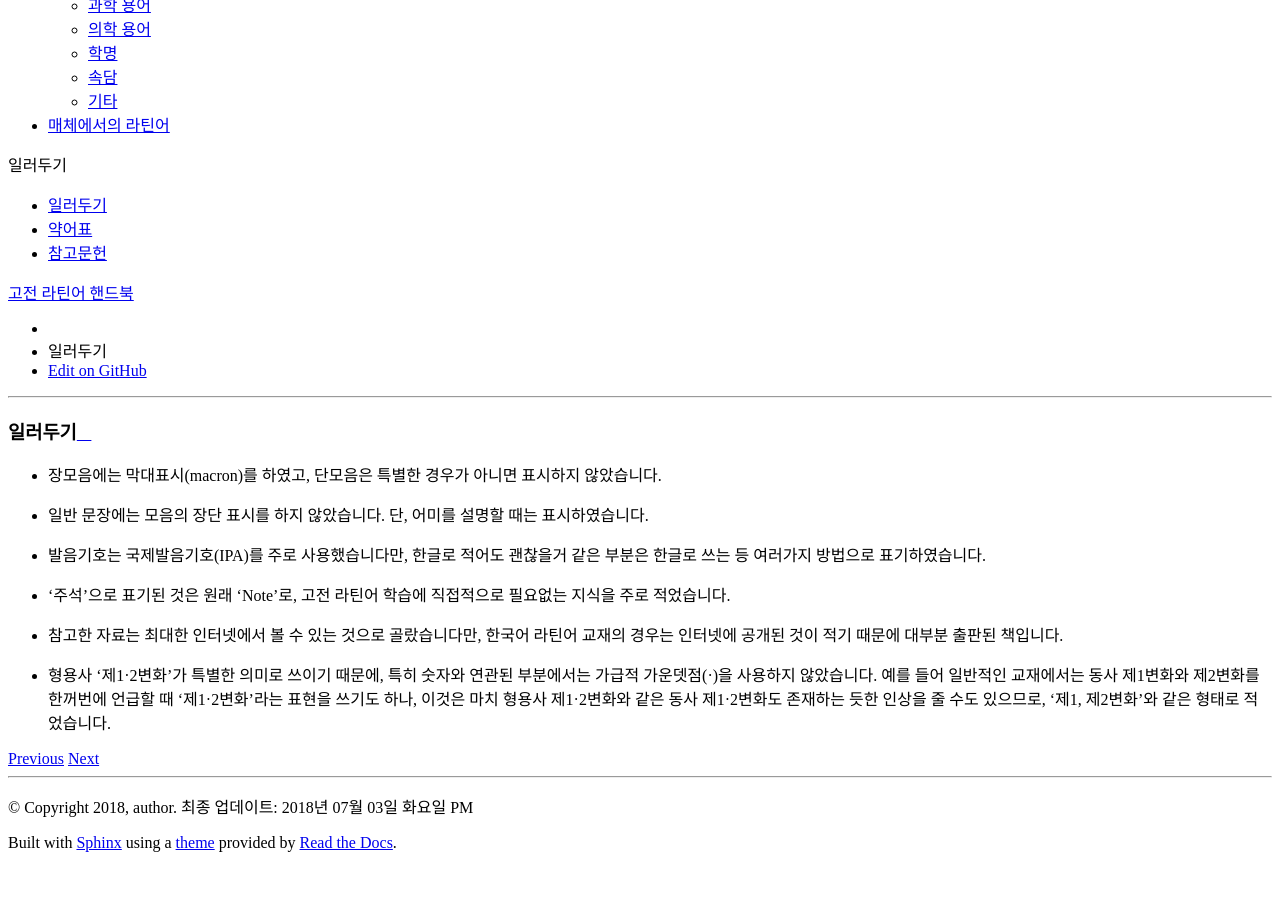
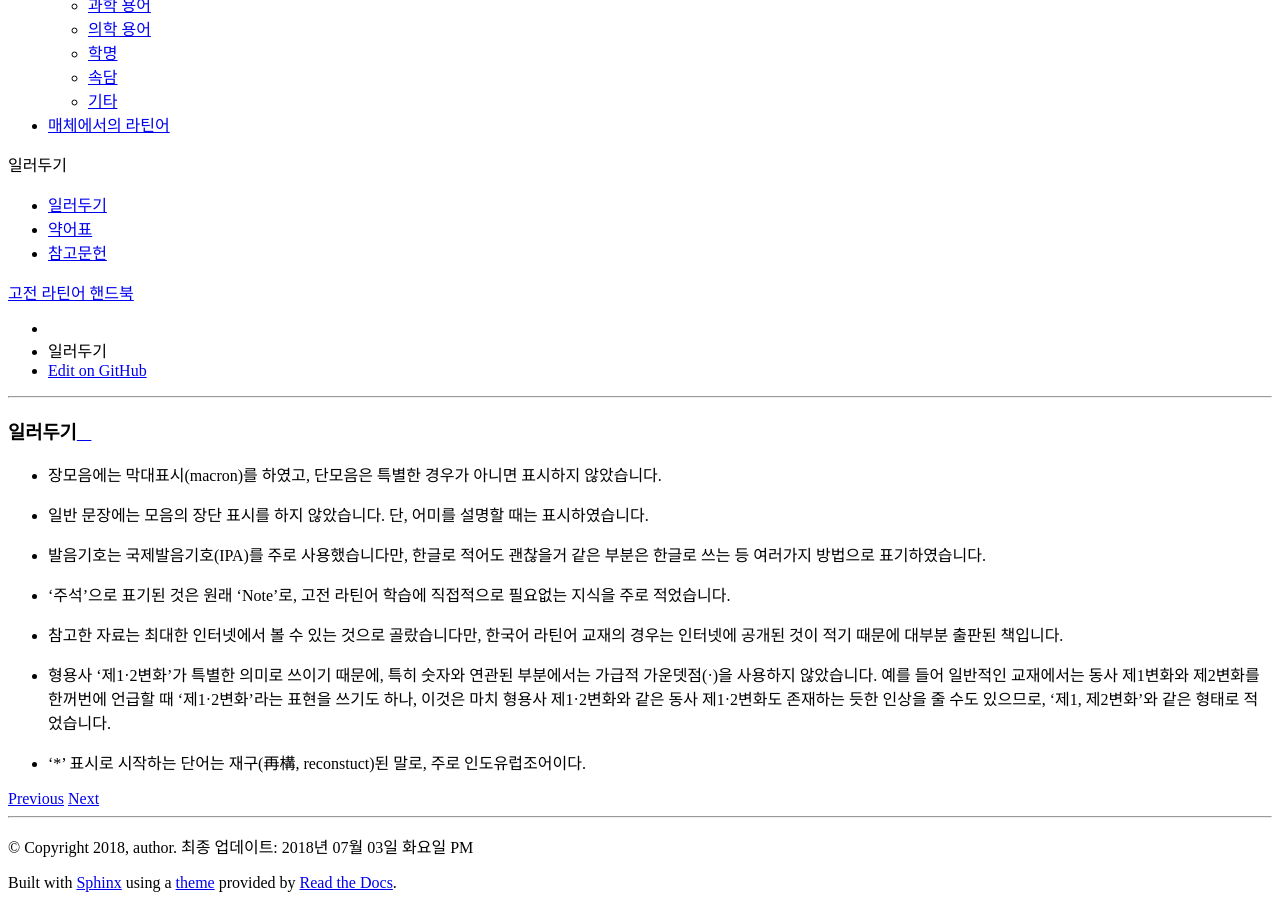
Before and after one commit to kabbala/grammatica_latina, a Sphinx documentation site: the page built from source/remark.rst, in a window 1280 px wide and 900 px high, scrolled down 9045 px. Built offline with Sphinx 7.4.7 and the Read the Docs theme 2.0.0, drawn with Linux system fonts in a browser that asks for light colours; before the commit the page ends 9905 px from its top, so only the background shows below that.

Commit message:
재구된 단어 표기

```diff
--- a/source/remark.rst
+++ b/source/remark.rst
@@ -7,3 +7,4 @@
 * ‘주석’으로 표기된 것은 원래 ‘Note’로, 고전 라틴어 학습에 직접적으로 필요없는 지식을 주로 적었습니다.
 * 참고한 자료는 최대한 인터넷에서 볼 수 있는 것으로 골랐습니다만, 한국어 라틴어 교재의 경우는 인터넷에 공개된 것이 적기 때문에 대부분 출판된 책입니다.
 * 형용사 ‘제1·2변화’가 특별한 의미로 쓰이기 때문에, 특히 숫자와 연관된 부분에서는 가급적 가운뎃점(·)을 사용하지 않았습니다. 예를 들어 일반적인 교재에서는 동사 제1변화와 제2변화를 한꺼번에 언급할 때 ‘제1·2변화’라는 표현을 쓰기도 하나, 이것은 마치 형용사 제1·2변화와 같은 동사 제1·2변화도 존재하는 듯한 인상을 줄 수도 있으므로, ‘제1, 제2변화’와 같은 형태로 적었습니다.
+* ‘\*’ 표시로 시작하는 단어는 재구(再構, reconstuct)된 말로, 주로 인도유럽조어이다.
```
